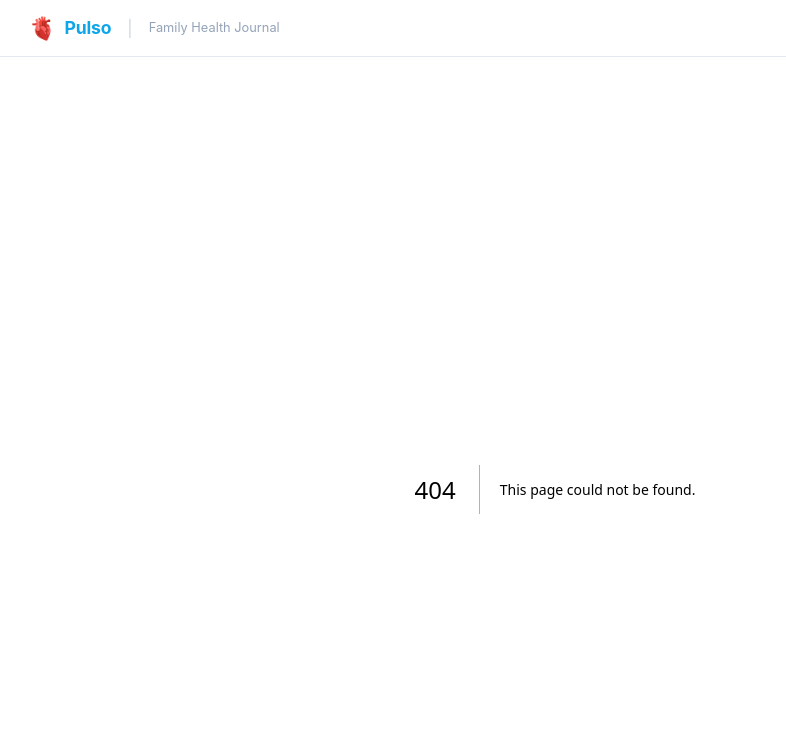
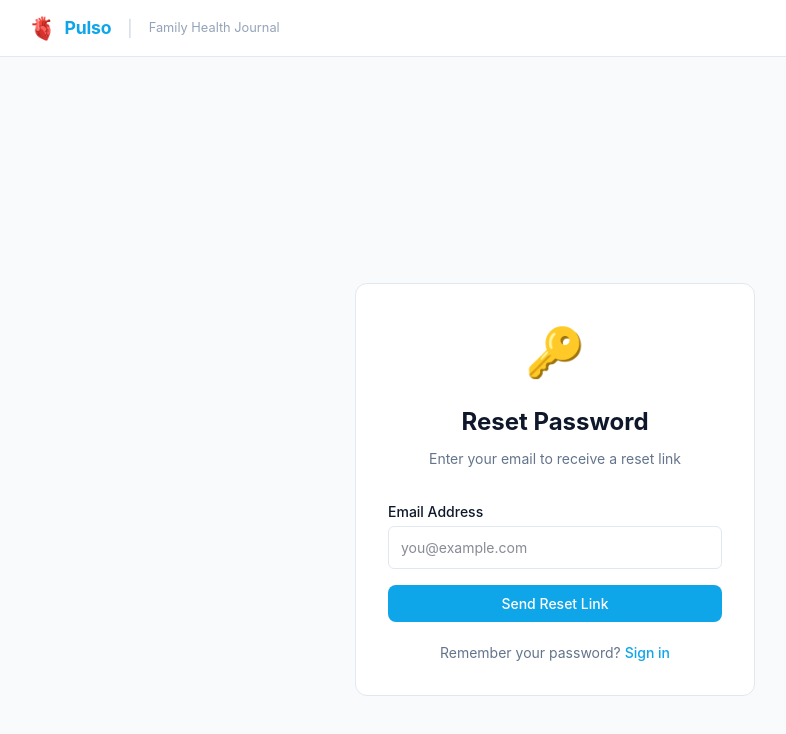
Before and after one commit to farmazai1502/pulso, a Next.js app: page /auth/forgot-password in a window 1280 px wide. Before the commit this address had no page. Shown: the top 734 px of the page, without its empty margins (85-871 px from the left). Built offline with nearby package versions, Linux system fonts and the light colour scheme; no server answers.

Commit message:
add forgot password page.tsx

```diff
--- /dev/null
+++ b/app/auth/forgot-password/page.tsx
@@ -0,0 +1,113 @@
+'use client';
+import { useState } from 'react';
+import { useRouter } from 'next/navigation';
+import { toast } from 'sonner';
+import Link from 'next/link';
+import Spinner from '@/app/components/Spinner';
+import { createClient } from '@/lib/supabase/client';
+
+export default function ForgotPasswordPage() {
+  const [email, setEmail] = useState('');
+  const [loading, setLoading] = useState(false);
+  const [sent, setSent] = useState(false);
+  const router = useRouter();
+  const supabase = createClient();
+
+  async function handleResetRequest(e: React.FormEvent) {
+    e.preventDefault();
+
+    if (!email.trim()) {
+      toast.error('Please enter your email');
+      return;
+    }
+
+    setLoading(true);
+    try {
+      const { error } = await supabase.auth.resetPasswordForEmail(email, {
+        redirectTo: `${window.location.origin}/auth/reset-password`,
+      });
+
+      if (error) throw error;
+
+      setSent(true);
+      toast.success('Reset link sent to your email!');
+    } catch (err: unknown) {
+      const msg = err instanceof Error ? err.message : 'Failed to send reset link';
+      toast.error(msg);
+    } finally {
+      setLoading(false);
+    }
+  }
+
+  if (sent) {
+    return (
+      <div style={{ minHeight: '100vh', display: 'flex', alignItems: 'center', justifyContent: 'center', background: '#f8fafc', padding: '20px' }}>
+        <div className="card" style={{ width: '100%', maxWidth: 400, padding: 32, textAlign: 'center' }}>
+          <div style={{ fontSize: 48, marginBottom: 16 }}>✅</div>
+          <h1 style={{ fontSize: '1.25rem', fontWeight: 700, color: '#0f172a', marginBottom: 12 }}>Check Your Email</h1>
+          <p style={{ color: '#64748b', fontSize: '0.875rem', lineHeight: 1.6, marginBottom: 24 }}>
+            We've sent a password reset link to <strong>{email}</strong>. Check your inbox (and spam folder) and follow the link to reset your password.
+          </p>
+          <Link
+            href="/auth/login"
+            className="btn btn-primary"
+            style={{ width: '100%', justifyContent: 'center', textDecoration: 'none' }}
+          >
+            Back to Sign In
+          </Link>
+        </div>
+      </div>
+    );
+  }
+
+  return (
+    <div style={{ minHeight: '100vh', display: 'flex', alignItems: 'center', justifyContent: 'center', background: '#f8fafc', padding: '20px' }}>
+      <div className="card" style={{ width: '100%', maxWidth: 400, padding: 32 }}>
+        <div style={{ textAlign: 'center', marginBottom: 32 }}>
+          <div style={{ fontSize: 48, marginBottom: 16 }}>🔑</div>
+          <h1 style={{ fontSize: '1.5rem', fontWeight: 700, color: '#0f172a' }}>Reset Password</h1>
+          <p style={{ color: '#64748b', fontSize: '0.875rem', marginTop: 8 }}>Enter your email to receive a reset link</p>
+        </div>
+
+        <form onSubmit={handleResetRequest} style={{ display: 'flex', flexDirection: 'column', gap: 16 }}>
+          <div>
+            <label style={{ display: 'block', fontSize: '0.875rem', fontWeight: 500, color: '#0f172a', marginBottom: 4 }}>
+              Email Address
+            </label>
+            <input
+              type="email"
+              value={email}
+              onChange={e => setEmail(e.target.value)}
+              placeholder="you@example.com"
+              required
+              style={{
+                width: '100%',
+                padding: '10px 12px',
+                border: '1px solid #e2e8f0',
+                borderRadius: 6,
+                fontSize: '0.875rem',
+                fontFamily: 'inherit',
+              }}
+            />
+          </div>
+
+          <button
+            type="submit"
+            disabled={loading}
+            className="btn btn-primary"
+            style={{ width: '100%', justifyContent: 'center', gap: 8 }}
+          >
+            {loading ? <><Spinner size={14} /> Sending...</> : 'Send Reset Link'}
+          </button>
+        </form>
+
+        <div style={{ marginTop: 20, textAlign: 'center', fontSize: '0.875rem', color: '#64748b' }}>
+          Remember your password?{' '}
+          <Link href="/auth/login" style={{ color: '#0ea5e9', textDecoration: 'none', fontWeight: 500 }}>
+            Sign in
+          </Link>
+        </div>
+      </div>
+    </div>
+  );
+}
```
